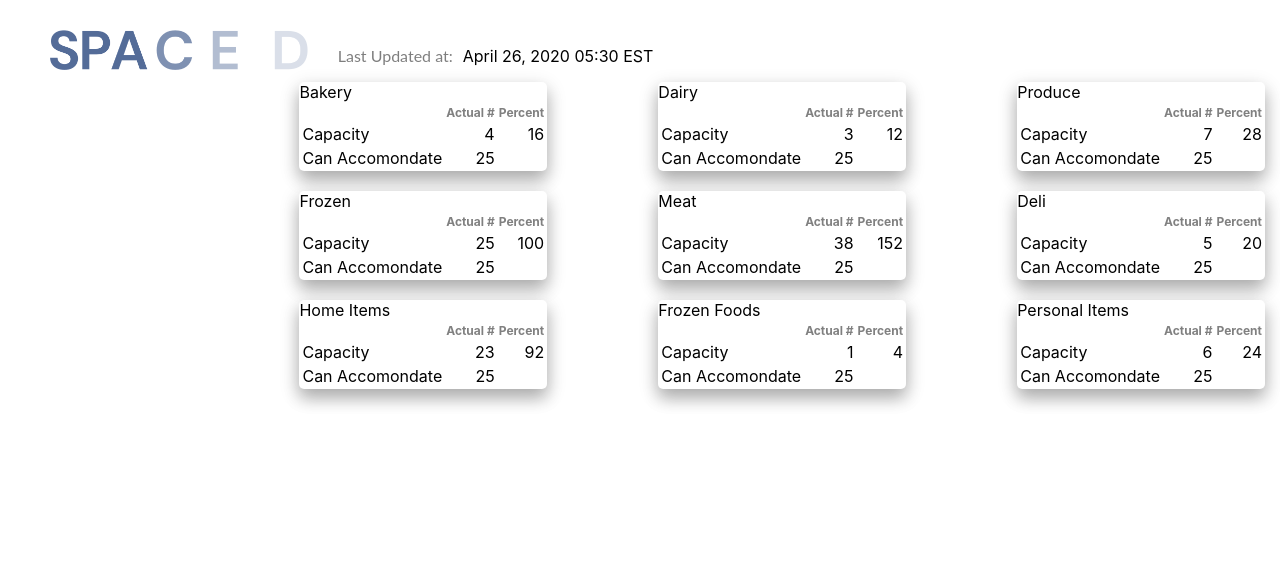
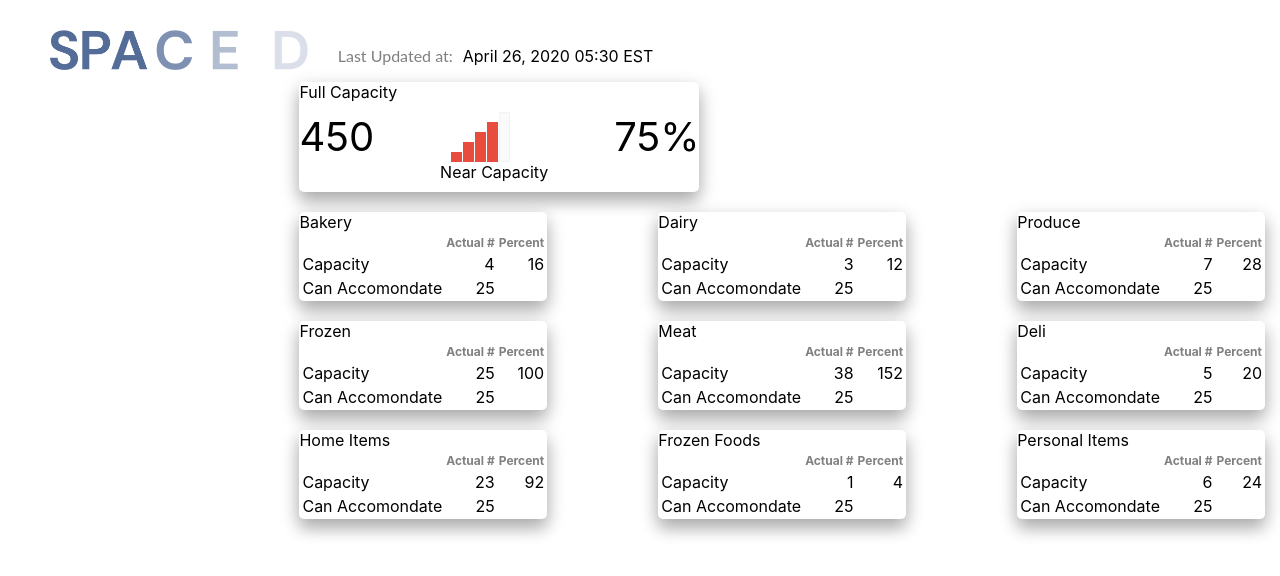
Before and after one commit to p0x6/spaced-business-dashboard, a React (Create React App) app: page / in a window 1280 px wide. Shown: the top 576 px of the page. Built offline with nearby package versions, Linux system fonts and the light colour scheme.

Commit message:
ful capacity card

```diff
--- a/src/App.js
+++ b/src/App.js
@@ -7,6 +7,7 @@ import {
 import SectionCards from "./containers/SectionCards";
 
 class App extends Component {
+
   render() {
     return(
       <Router>
--- /dev/null
+++ b/src/components/FullCapacityCard.css
@@ -0,0 +1,43 @@
+* { box-sizing: border-box; }
+
+.sizing-box {
+    height: 50px;
+    width: 80px;
+}
+
+.signal-bars {
+    display: inline-block;
+}
+
+.signal-bars .bar {
+    width: 14%;
+    margin-left: 1%;
+    min-height: 20%;
+    display: inline-block;
+}
+.signal-bars .bar.first-bar  { height: 20%; }
+.signal-bars .bar.second-bar { height: 40%; }
+.signal-bars .bar.third-bar  { height: 60%; }
+.signal-bars .bar.fourth-bar { height: 80%; }
+.signal-bars .bar.fifth-bar  { height: 99%; }
+
+.good .bar {
+    background-color: #16a085;
+    border: thin solid darken(#16a085, 7%);
+}
+.bad .bar {
+    background-color: #e74c3c;
+    border: thin solid darken(#e74c3c, 20%);
+}
+.ok .bar {
+    background-color: #f1c40f;
+    border: thin solid darken(#f1c40f, 7%);
+}
+
+.four-bars .bar.fifth-bar,
+.three-bars .bar.fifth-bar,
+.three-bars .bar.fourth-bar,
+.one-bar .bar:not(.first-bar),
+.two-bars .bar:not(.first-bar):not(.second-bar) {       background-color: #fafafa;
+    border: thin solid #f3f3f3;
+}
--- /dev/null
+++ b/src/components/FullCapacityCard.js
@@ -0,0 +1,32 @@
+import React from "react";
+import Card from "react-bootstrap/Card";
+
+import "./FullCapacityCard.css";
+
+const FullCapacityCard = ({item}) => {
+  return (
+    <Card style={{marginLeft: 15, marginRight: 15, marginBottom: 20}}>
+      <Card.Body style={{width: 400}}>
+        <div style={{color: 'black', marginBottom: 10}}>
+          Full Capacity
+        </div>
+        <div style={{display: 'flex', justifyContent: 'space-between', marginBottom: 10}}>
+          <div style={{fontSize: 40}}>450</div>
+          <div style={{display: 'flex', flexDirection: 'column', textAlign: 'center'}}>
+            <div className="signal-bars mt1 sizing-box bad four-bars">
+              <div className="first-bar bar" />
+              <div className="second-bar bar" />
+              <div className="third-bar bar" />
+              <div className="fourth-bar bar" />
+              <div className="fifth-bar bar" />
+            </div>
+            Near Capacity
+          </div>
+          <div style={{fontSize: 40}}>75%</div>
+        </div>
+      </Card.Body>
+    </Card>
+  )
+}
+
+export default FullCapacityCard;
--- a/src/containers/SectionCards.js
+++ b/src/containers/SectionCards.js
@@ -4,12 +4,13 @@ import CardDeck from "react-bootstrap/CardDeck";
 import BreakdownCard from "../components/BreakdownCard";
 
 import "./SectionCards.css";
+import FullCapacityCard from "../components/FullCapacityCard";
 
 const data1 = [
   {name: 'Bakery', capacity: 25, currentOccupant: 4},
   {name: 'Dairy', capacity: 25, currentOccupant: 3},
   {name: 'Produce', capacity: 25, currentOccupant: 7},
-]
+];
 
 const data2 = [
   {name: 'Frozen', capacity: 25, currentOccupant: 25},
@@ -26,6 +27,7 @@ const data3 = [
 const SectionCards = () => {
   return (
     <div style={{flex: 7}}>
+      <FullCapacityCard />
       <CardDeck>
         {data1.map(item => (
           <BreakdownCard item={item} />
@@ -41,7 +43,7 @@ const SectionCards = () => {
           <BreakdownCard item={item} />
         ))}
       </CardDeck>
-      </div>
+    </div>
   )
 }
 
```
